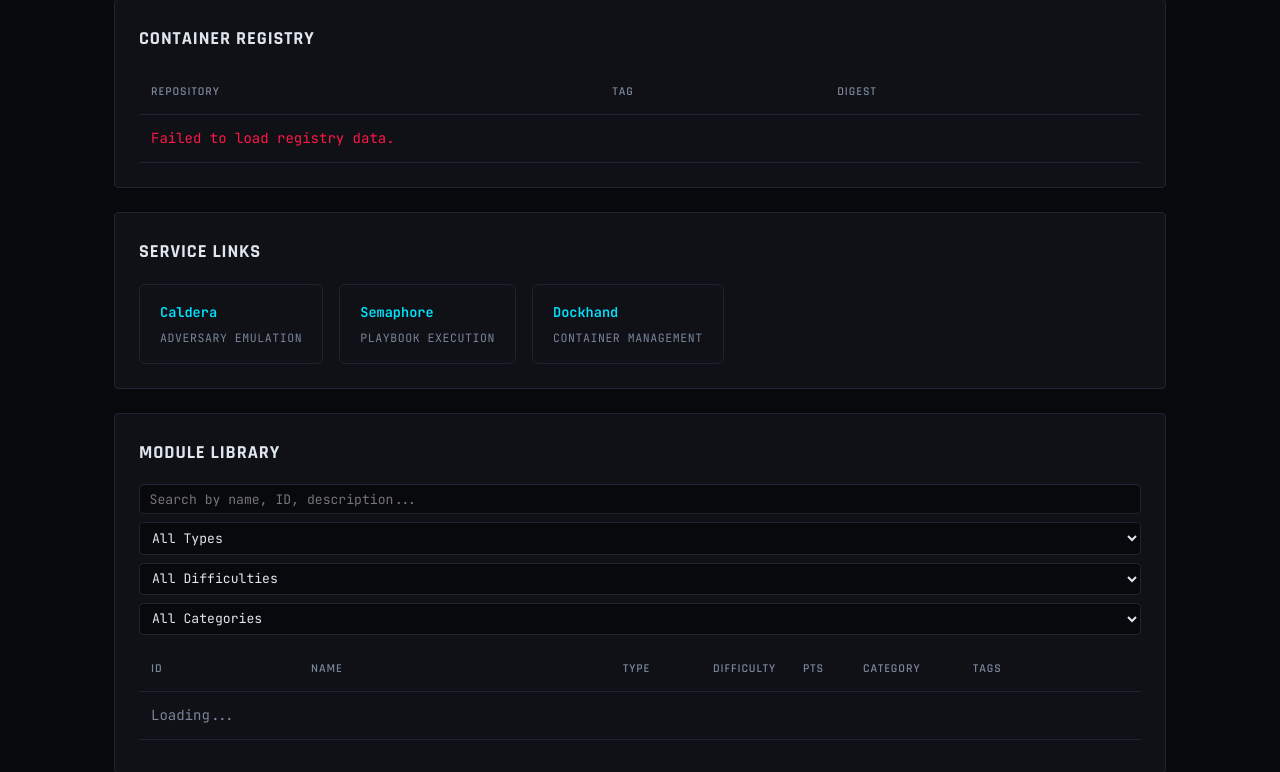
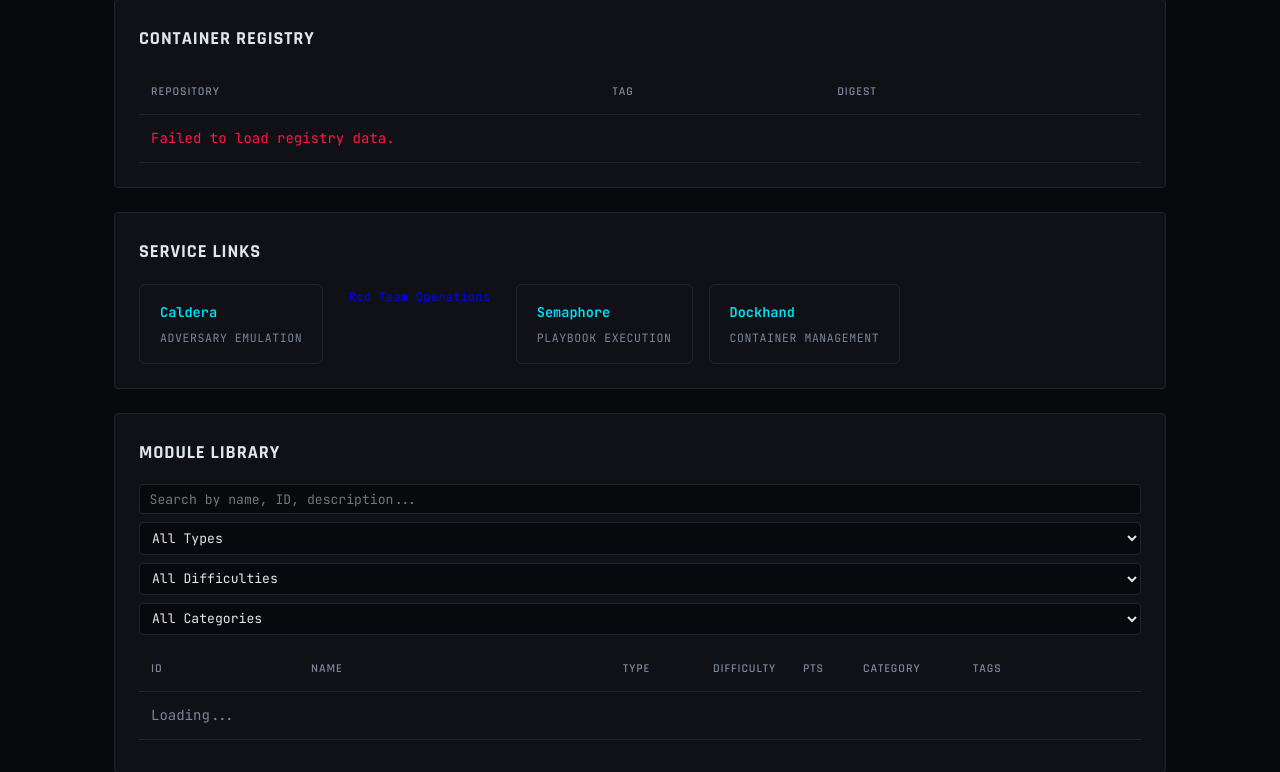
Before and after one commit to Your-Saviour/CTF-IT, a Flask app: template frontend/templates/admin.html in a window 1280 px wide. Shown: the part 969-1741 px from the top of the page. Run offline with Flask 3, Linux system fonts and the light colour scheme; the template is opened without the code that fills it: most values are stand-ins (such as "Sample title", 1, 10 or a date in 2020).

Commit message:
feat: add Red Team Operations link to admin page

```diff
--- a/frontend/templates/admin.html
+++ b/frontend/templates/admin.html
@@ -505,6 +505,7 @@
             <span style="font-family: 'JetBrains Mono', monospace; font-size: 0.85rem; color: var(--cyan); font-weight: 600;">Caldera</span>
             <span style="font-size: 0.72rem; color: var(--text-secondary); text-transform: uppercase; letter-spacing: 0.05em;">Adversary Emulation</span>
         </a>
+        <a href="/admin/caldera" class="btn btn-outline-danger btn-sm">Red Team Operations</a>
         <a href="https://semaphore.{{ domain }}" target="_blank" rel="noopener noreferrer" class="service-link"
            style="display: flex; flex-direction: column; gap: 0.3rem; padding: 1rem 1.25rem; border: 1px solid var(--border); border-radius: 6px; text-decoration: none; transition: all 0.25s; min-width: 160px;">
             <span style="font-family: 'JetBrains Mono', monospace; font-size: 0.85rem; color: var(--cyan); font-weight: 600;">Semaphore</span>
```
